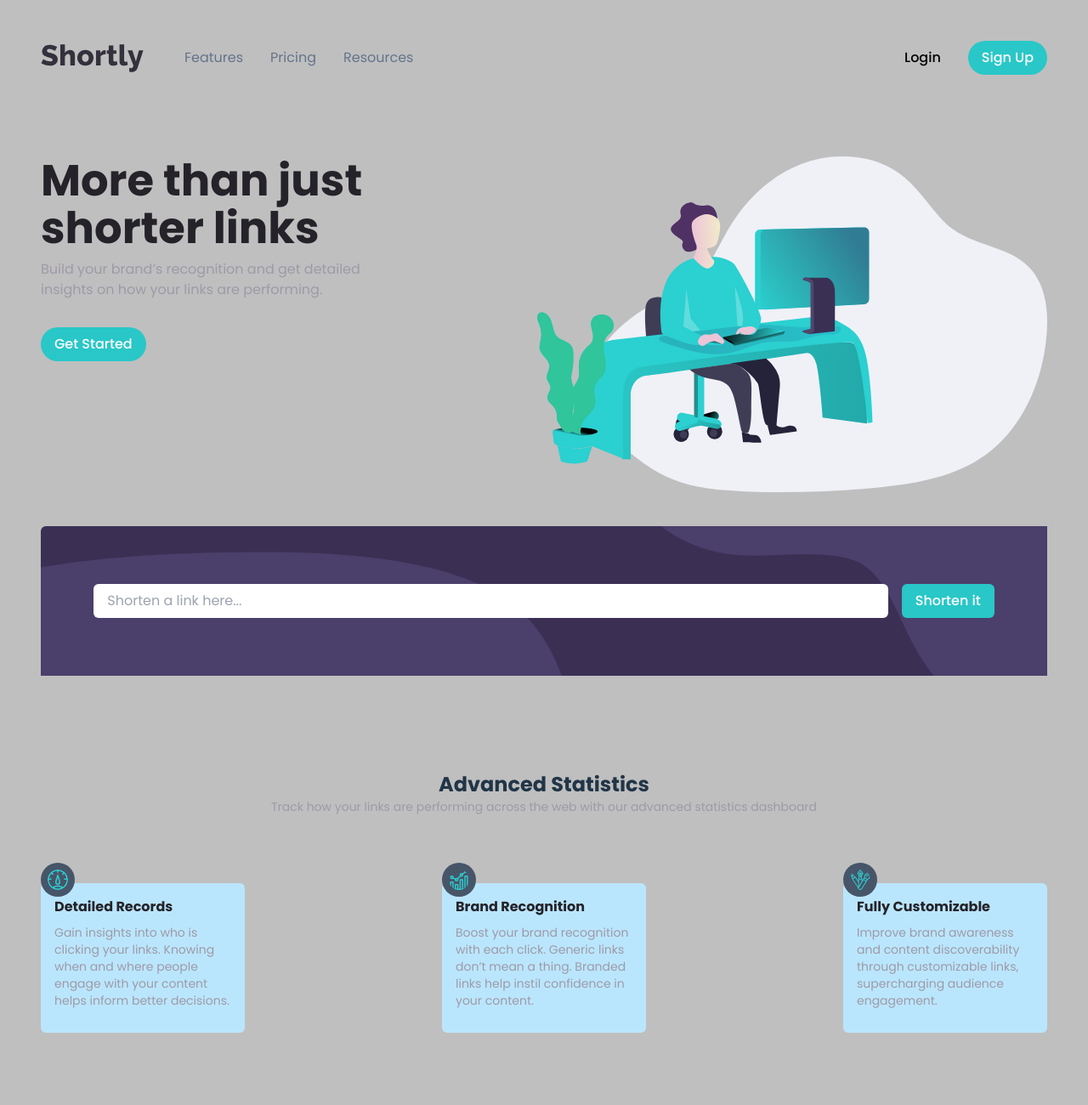
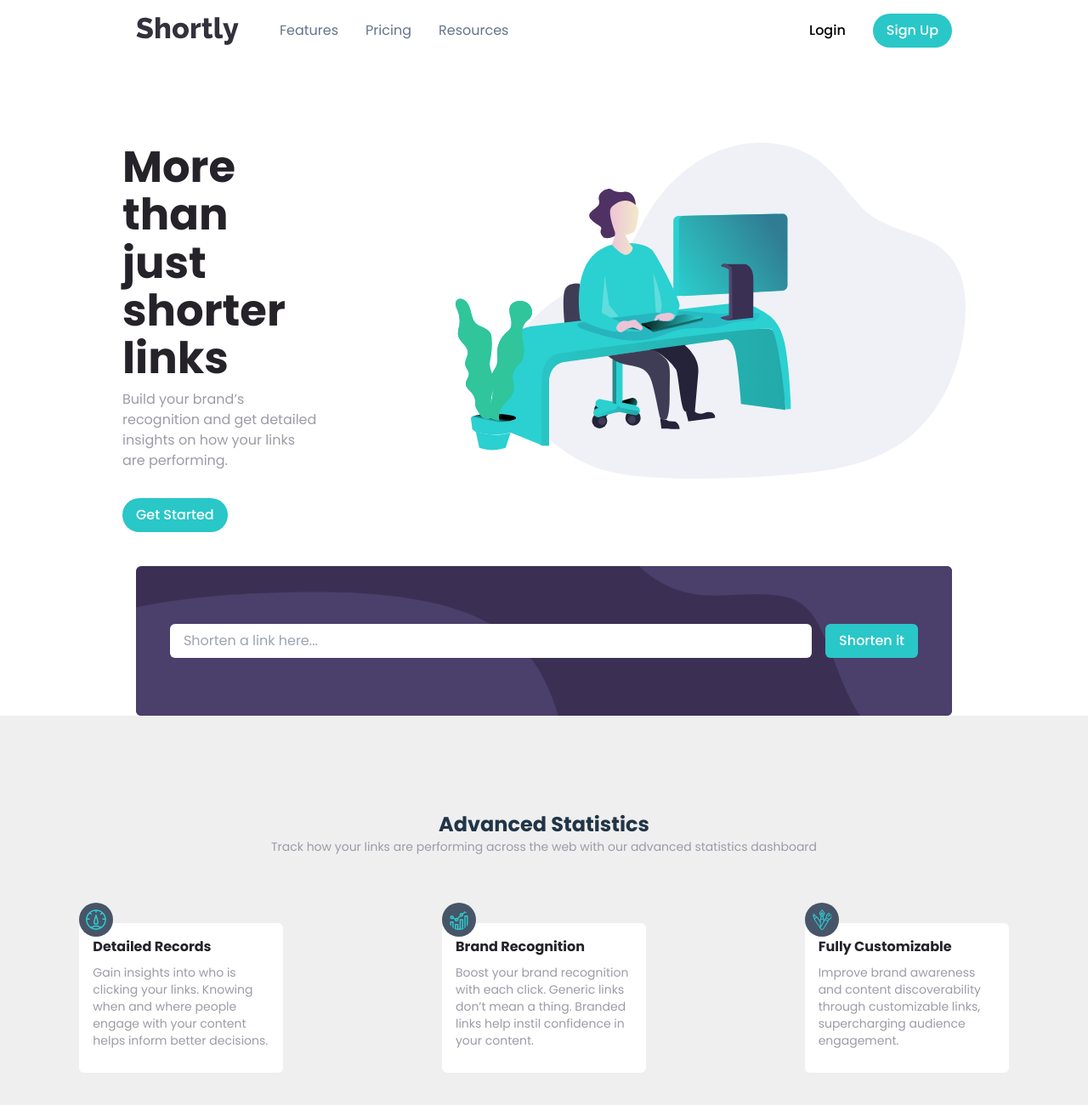
Before and after one commit to aLe3ouLa/shortly, a React (Vite) app: page / in a window 1280 px wide. Shown: the top 1300 px of the page at 85% size. Before the commit the page ends 1263 px from the top, so only its background shows below. Built offline with nearby package versions, Linux system fonts and the light colour scheme.

Commit message:
fix: styles

```diff
--- a/src/App.css
+++ b/src/App.css
@@ -1,6 +1,6 @@
 #root {
-  max-width: 1280px;
+  /* max-width: 1280px; */
   margin: 0 auto;
-  padding: 3rem;
   text-align: center;
+  background-color: white;
 }
--- a/src/App.tsx
+++ b/src/App.tsx
@@ -6,7 +6,7 @@ import { Statistics } from './components/Statistics';
 
 function App() {
   return (
-    <div>
+    <div className="grid place-items-center">
       <Navbar />
       <Hero />
       <Input />
--- a/src/components/Card.tsx
+++ b/src/components/Card.tsx
@@ -5,7 +5,7 @@ interface CardProps {
 }
 
 export const Card = ({ icon, title, content }: CardProps) => (
-  <article className="flex flex-col w-60 h-44 bg-sky-200 justify-start text-left p-4 relative rounded-md">
+  <article className="flex flex-col w-60 h-44 bg-white justify-start text-left p-4 relative rounded-md">
     <img
       width="40"
       src={icon}
--- a/src/components/Hero.tsx
+++ b/src/components/Hero.tsx
@@ -3,8 +3,8 @@ import { Button, ButtonType } from './Button';
 import Illustration from '../assets/illustration-working.svg';
 
 export const Hero = () => (
-  <section className="flex mt-24">
-    <div className="flex flex-col items-start text-left text-[#252329] mr-10 flex-grow-0 basis-9/12 ">
+  <section className="flex mt-24 px-36">
+    <div className="flex flex-col items-start text-left text-[#252329] basis-12/12 ">
       <h1 className="font-bold mb-2">More than just shorter links</h1>
       <p className="text-[#9E9AA7] mb-8 text-md">
         Build your brand’s recognition and get detailed insights on how your
--- a/src/components/Input.tsx
+++ b/src/components/Input.tsx
@@ -3,13 +3,13 @@ import Decorator from '../assets/bg-shorten-desktop.svg';
 
 export const Input = () => (
   <div
-    className="bg-[#3B3054] px-2 py-3 h-44 rounded-md mt-10 relative"
+    className="bg-[#3B3054] px-2 py-3 h-44 rounded-md mt-10 relative w-3/4"
     style={{ zIndex: '1' }}
   >
     <img
       src={Decorator}
       alt=""
-      className="absolute top-0 left-0 w-full h-full"
+      className="absolute top-0 left-0 w-full h-full rounded-md"
       style={{ zIndex: '2' }}
     />
     <div className="flex items-center justify-center h-full">
--- a/src/components/Navbar.tsx
+++ b/src/components/Navbar.tsx
@@ -6,7 +6,7 @@ export const Navbar = () => {
   const ref = React.createRef<HTMLButtonElement>();
 
   return (
-    <nav className="flex items-center justify-between">
+    <nav className="flex items-center justify-between px-40 py-4 w-full">
       <div className="flex items-center">
         <img src={Logo} alt="Shortly logo" className="pr-12" />
         <ul className="flex list-none">
--- a/src/components/Statistics.tsx
+++ b/src/components/Statistics.tsx
@@ -5,14 +5,14 @@ import DetailRecords from '../assets/icon-detailed-records.svg';
 import FullyCustomizable from '../assets/icon-fully-customizable.svg';
 
 export const Statistics = () => (
-  <section className="mt-28">
+  <section className="bg-[#efefef] py-28 w-full">
     <h2 className="font-bold text-2xl">Advanced Statistics</h2>
     <p className="text-sm text-[#9E9AA7] line">
       Track how your links are performing across the web with our advanced
       statistics dashboard
     </p>
 
-    <div className="flex justify-between items-start mt-20">
+    <div className="flex justify-around items-start mt-20">
       <Card
         icon={DetailRecords}
         title="Detailed Records"
--- a/src/index.css
+++ b/src/index.css
@@ -22,7 +22,7 @@
 
   color-scheme: light dark;
   color: var(--color-dark-violet);
-  background-color: white;
+  background-color: #efefef;
 
   font-synthesis: none;
   text-rendering: optimizeLegibility;
```
